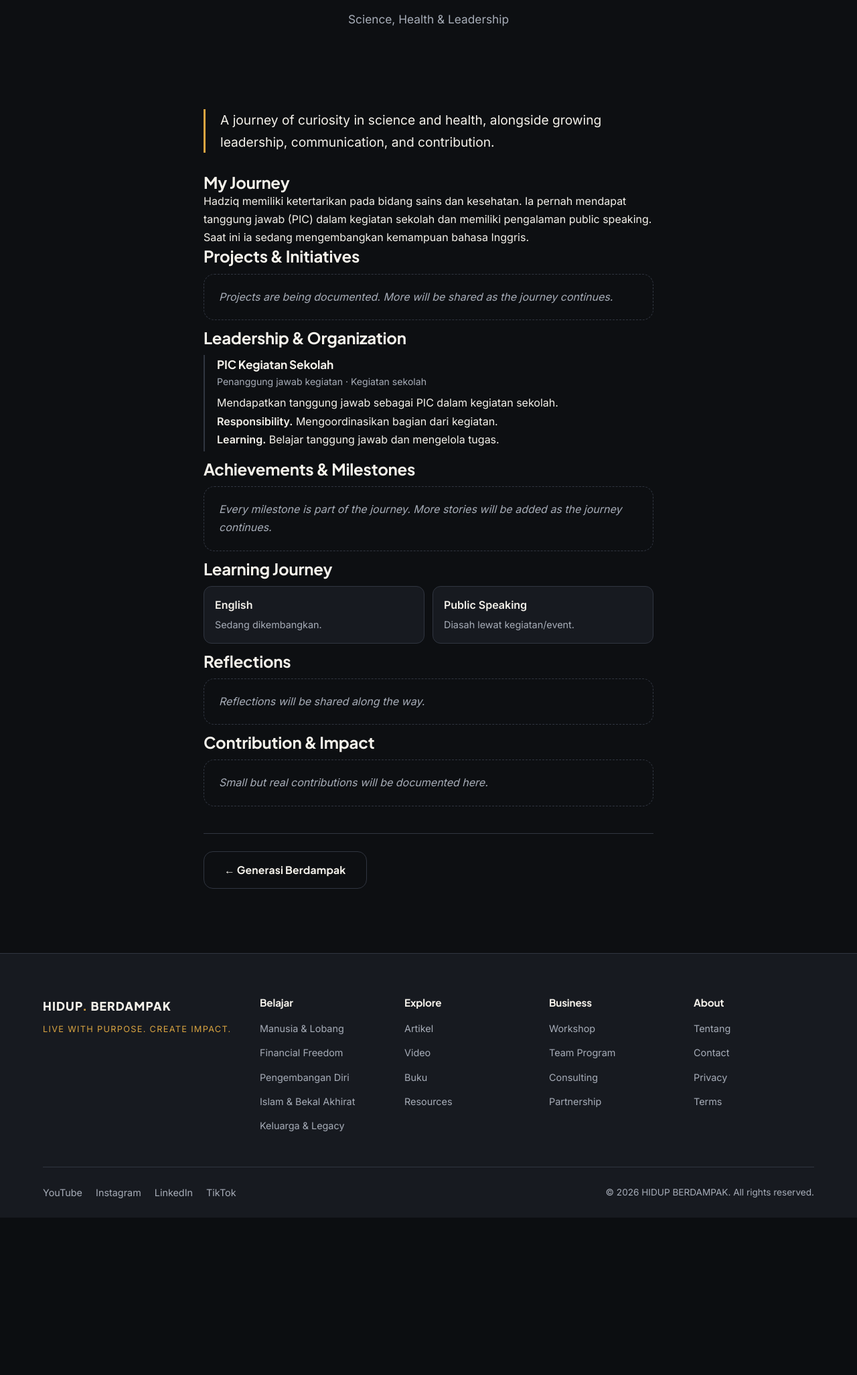
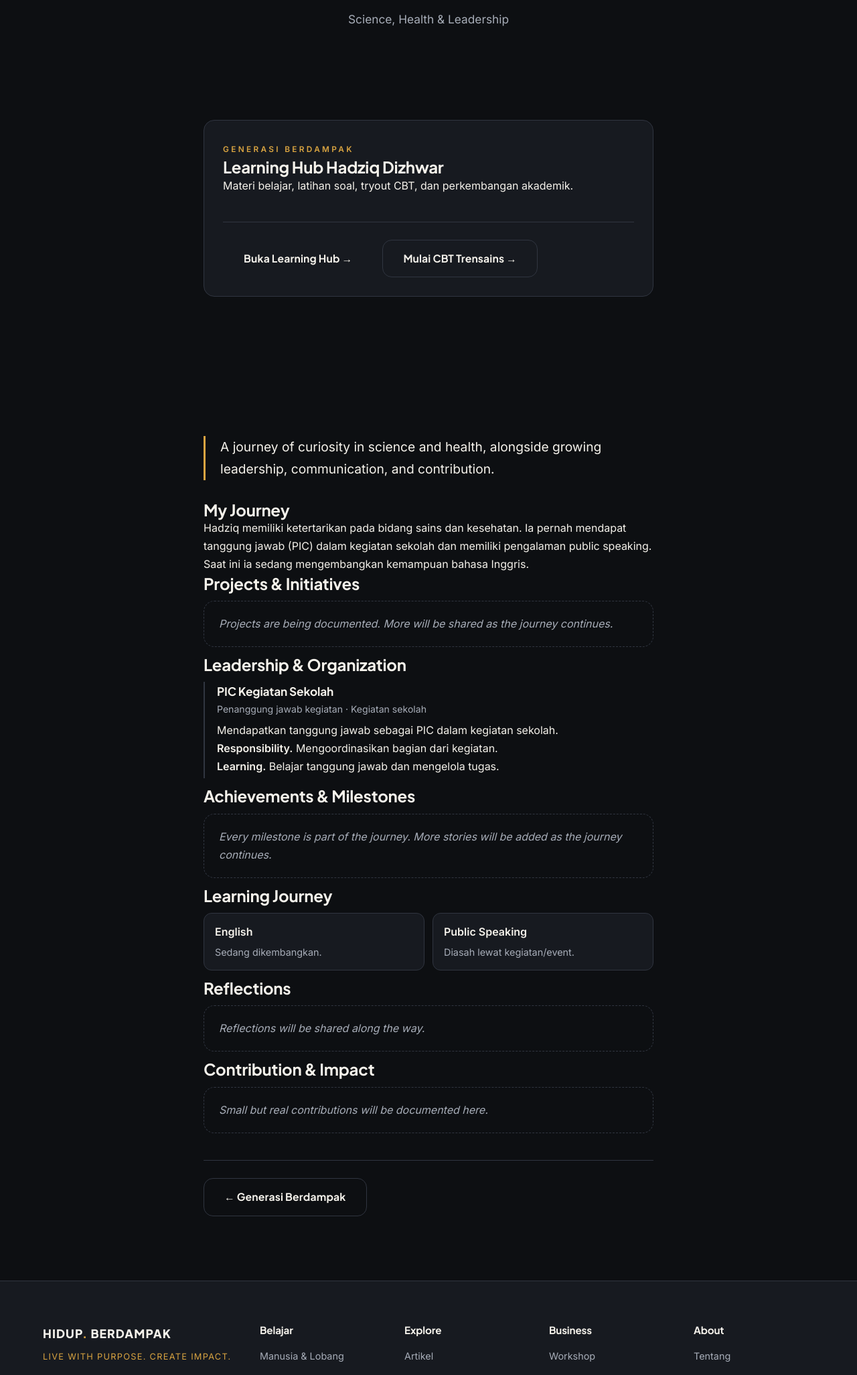
Before and after one commit to sugengsapr3/hidup-berdampak, a Flask app: page /generasi-berdampak/hadziq in a window 1280 px wide. Shown: the part 230-2283 px from the top of the page at 67% size. Before the commit the page ends 2048 px from the top, so only its background shows below. Run offline with Flask 3, Linux system fonts and the light colour scheme; data that the repository does not hold is empty; some libraries are stand-ins or nearby versions.

Commit message:
Update child_profile.html
Integrate Learning Hub into child profiles.

```diff
--- a/templates/child_profile.html
+++ b/templates/child_profile.html
@@ -11,6 +11,36 @@
     <p>{{ child.focus }}</p>
   </div>
 </section>
+
+<!-- LEARNING HUB TERINTEGRASI -->
+{% if child.slug in ['dzaky', 'hadziq', 'fiori', 'hazel'] %}
+<section class="section" id="learning-hub">
+  <div class="container reading">
+    <div class="gb-card" style="padding:28px;">
+      <span class="kicker">GENERASI BERDAMPAK</span>
+      <h2>Learning Hub {{ child.name }}</h2>
+      <p>
+        Materi belajar, latihan soal, tryout CBT,
+        dan perkembangan akademik.
+      </p>
+
+      <div class="page-actions">
+        <a class="btn btn-primary"
+           href="{{ url_for('learninghub_child', slug=child.slug) }}">
+          Buka Learning Hub &rarr;
+        </a>
+
+        {% if child.slug == 'hadziq' %}
+        <a class="btn btn-outline"
+           href="{{ url_for('learninghub_hadziq_cbt') }}">
+          Mulai CBT Trensains &rarr;
+        </a>
+        {% endif %}
+      </div>
+    </div>
+  </div>
+</section>
+{% endif %}
 
 {% if child.status == 'coming_soon' %}
 <section class="section">
```
